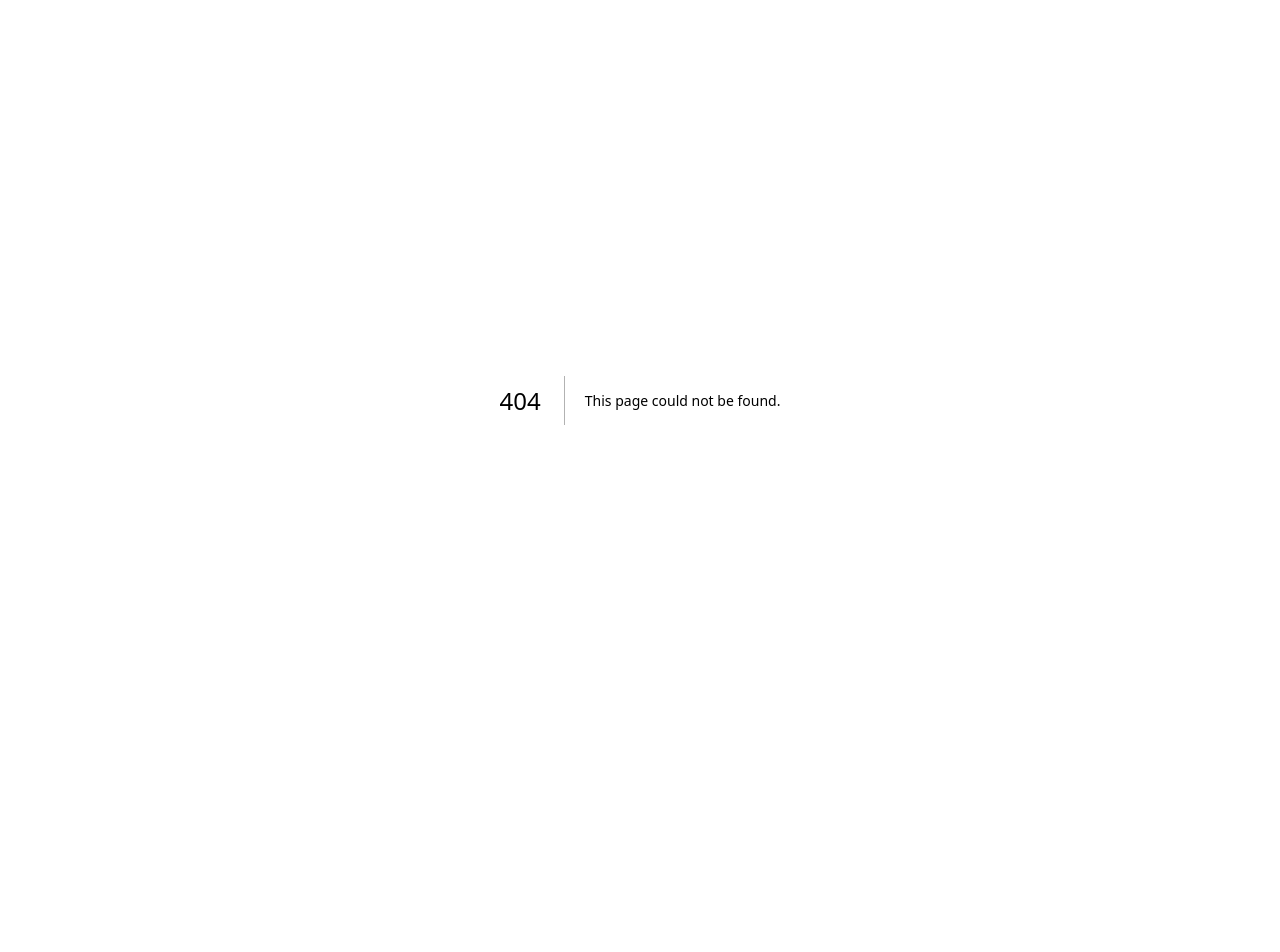
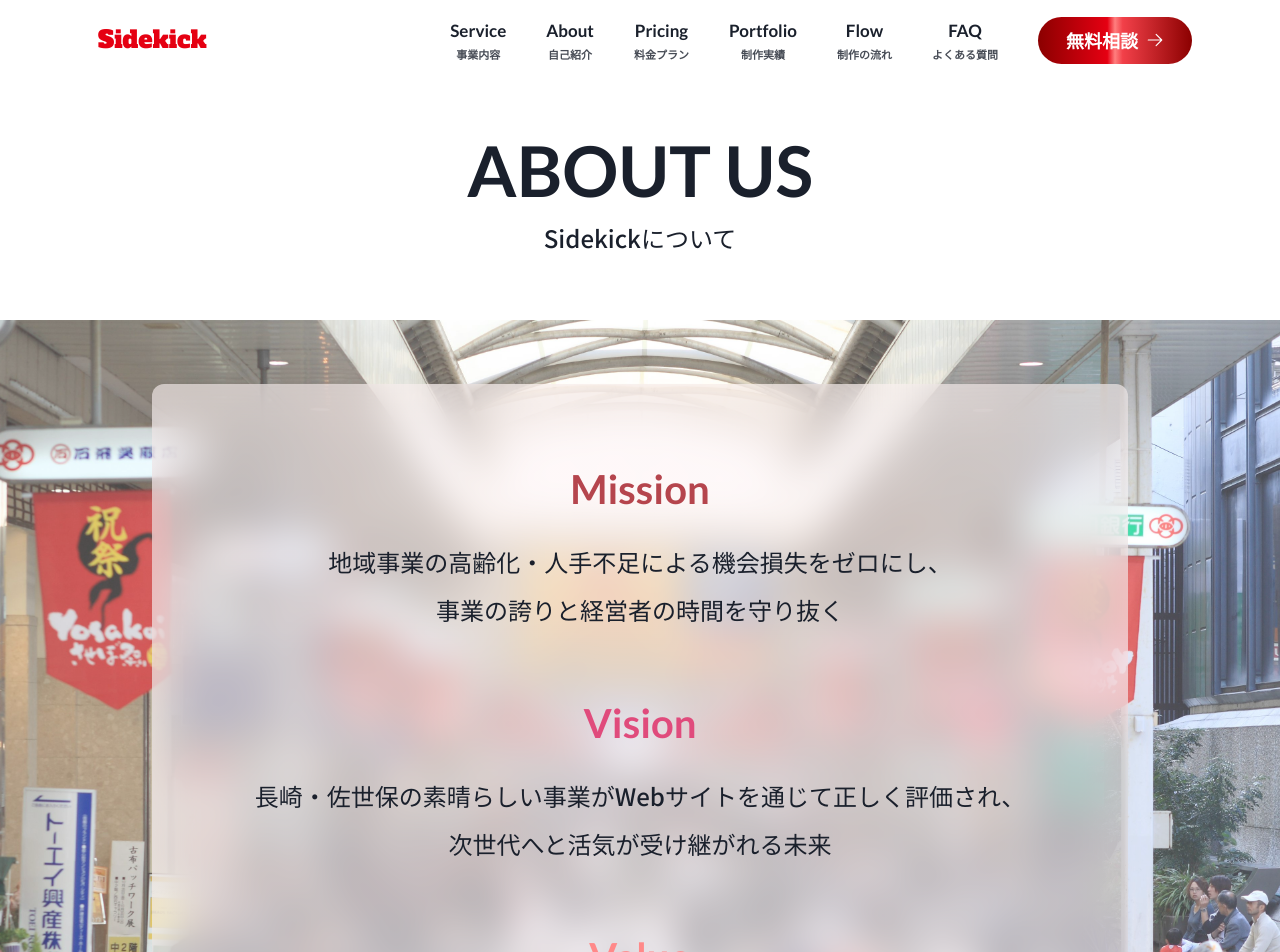
Before and after one commit to TomRiddle-Diary/Sidekick-website, a Next.js app: page /about in a window 1280 px wide. Before the commit this address had no page. Shown: the top 952 px of the page. Before the commit the page ends 800 px from the top, so only its background shows below. Built offline with nearby package versions, Linux system fonts and the light colour scheme.

Commit message:
Add About page

```diff
--- /dev/null
+++ b/app/about/page.tsx
@@ -0,0 +1,99 @@
+'use client';
+
+import Image from 'next/image';
+import { motion } from 'framer-motion';
+import Header from '../components/Header';
+import Footer from '../components/Footer';
+
+export default function AboutPage() {
+  return (
+    <main>
+      <Header />
+
+      {/* ページタイトルセクション */}
+      <section className="bg-white pt-20 pb-8 lg:pt-32 lg:pb-16">
+        <div className="mx-auto max-w-6xl px-6">
+          <motion.div
+            initial={{ opacity: 0, y: 30 }}
+            whileInView={{ opacity: 1, y: 0 }}
+            viewport={{ once: true, margin: '-100px' }}
+            transition={{ duration: 0.6 }}
+            className="flex flex-col items-center gap-2 text-center"
+          >
+            <h1 className="text-h2 font-lato font-bold text-main">
+              ABOUT US
+            </h1>
+            <p className="text-section-subtitle font-noto font-medium text-main">
+              Sidekickについて
+            </p>
+          </motion.div>
+        </div>
+      </section>
+
+      {/* MVVセクション */}
+      <section className="relative overflow-hidden bg-white py-8 lg:py-16">
+        {/* 背景画像＋オーバーレイ */}
+        <div className="absolute inset-0 w-full h-full" style={{zIndex:0, pointerEvents:'none'}}>
+          <Image
+            src="/images/mvv-background.jpeg"
+            alt="MVV背景"
+            fill
+            className="object-cover"
+            priority
+          />
+          <div className="absolute inset-0 w-full h-full bg-white opacity-20" style={{zIndex:1, pointerEvents:'none'}} />
+        </div>
+
+        {/* コンテンツ */}
+        <div className="mx-auto max-w-5xl px-6 relative" style={{zIndex:2}}>
+          <motion.div
+            initial={{ opacity: 0, y: 30 }}
+            whileInView={{ opacity: 1, y: 0 }}
+            viewport={{ once: true, margin: '-100px' }}
+            transition={{ duration: 0.6 }}
+            className="rounded-xl px-6 py-12 lg:px-20 lg:py-20 backdrop-blur-[20px] bg-linear-to-b from-[#FFF5F5]/60 to-[#F8F5FF]/60"
+            style={{ backgroundBlendMode: 'normal' }}
+          >
+            <div className="flex flex-col items-center gap-12 lg:gap-16 text-center">
+              {/* Mission */}
+              <div className="flex flex-col gap-4 lg:gap-6">
+                <h2 className="text-[32px] lg:text-[40px] font-lato font-bold leading-tight" style={{color: '#B5454D'}}>
+                  Mission
+                </h2>
+                <p className="text-[18px] lg:text-[24px] font-noto font-medium text-main leading-loose">
+                  地域事業の高齢化・人手不足による機会損失をゼロにし、<br />
+                  事業の誇りと経営者の時間を守り抜く
+                </p>
+              </div>
+
+              {/* Vision */}
+              <div className="flex flex-col gap-4 lg:gap-6">
+                <h2 className="text-[32px] lg:text-[40px] font-lato font-bold leading-tight" style={{color: '#E04B7C'}}>
+                  Vision
+                </h2>
+                <p className="text-[18px] lg:text-[24px] font-noto font-medium text-main leading-[200%]">
+                  長崎・佐世保の素晴らしい事業がWebサイトを通じて正しく評価され、<br />
+                  次世代へと活気が受け継がれる未来
+                </p>
+              </div>
+
+              {/* Value */}
+              <div className="flex flex-col gap-4 lg:gap-6">
+                <h2 className="text-[32px] lg:text-[40px] font-lato font-bold leading-tight" style={{color: '#FF8989'}}>
+                  Value
+                </h2>
+                <p className="text-[18px] lg:text-[24px] font-noto font-medium text-main leading-[200%]">
+                  対話を通じて事業への熱意を汲み取り、<br className='hidden lg:inline' />
+                  技術を通じて正しく届ける、<br />
+                  作って終わらないITパートナーとして共に歩む
+                </p>
+              </div>
+            </div>
+          </motion.div>
+        </div>
+      </section>
+
+      <Footer />
+    </main>
+  );
+}
--- a/app/components/Business-overview.tsx
+++ b/app/components/Business-overview.tsx
@@ -55,6 +55,36 @@ export default function BusinessOverview() {
           <CtaButton size="large" href="#service">詳しく見る</CtaButton>
         </div>
       </motion.div>
+
+      {/* Content Box 2 */}
+      <motion.div
+        initial={{ opacity: 0, y: 30 }}
+        whileInView={{ opacity: 1, y: 0 }}
+        viewport={{ once: true, margin: "-100px" }}
+        transition={{ duration: 0.6, delay: 0.4 }}
+        className="bg-white rounded-xl px-6 py-8 lg:px-20 lg:py-14 max-w-6xl mx-auto flex flex-col lg:flex-row items-center gap-8 lg:gap-16 mt-8 lg:mt-16"
+      >
+        {/* Service Image */}
+        <div className="w-full lg:w-1/2 flex justify-center">
+          <Image
+            src="/images/service-other.png"
+            width={500}
+            height={500}
+            alt="その他サービス"
+            className="object-contain"
+          />
+        </div>
+        {/* Service Text */}
+        <div className="w-full lg:w-1/2 flex flex-col items-center lg:items-start gap-6 lg:gap-10">
+          <h3 className="text-h3 font-lato font-bold text-main text-center lg:text-left">
+            その他サービス
+          </h3>
+          <p className="text-body-lg font-noto font-medium text-main text-center lg:text-left leading-[2.5]">
+            Webサイト制作に留まらず、LP・漫画LP・チラシ・名刺・ロゴ制作まで幅広く対応します。言葉では伝えにくい事業の魅力を「漫画」で分かりやすく可視化。複数の業者に依頼する手間を省き、窓口一つで御社のブランド価値を最大化します。
+          </p>
+          <CtaButton size="large" href="#service">詳しく見る</CtaButton>
+        </div>
+      </motion.div>
     </section>
   );
 }
```
Also changed, not shown: public/images/mvv-background.jpeg (added), public/images/service-other.png (added).
